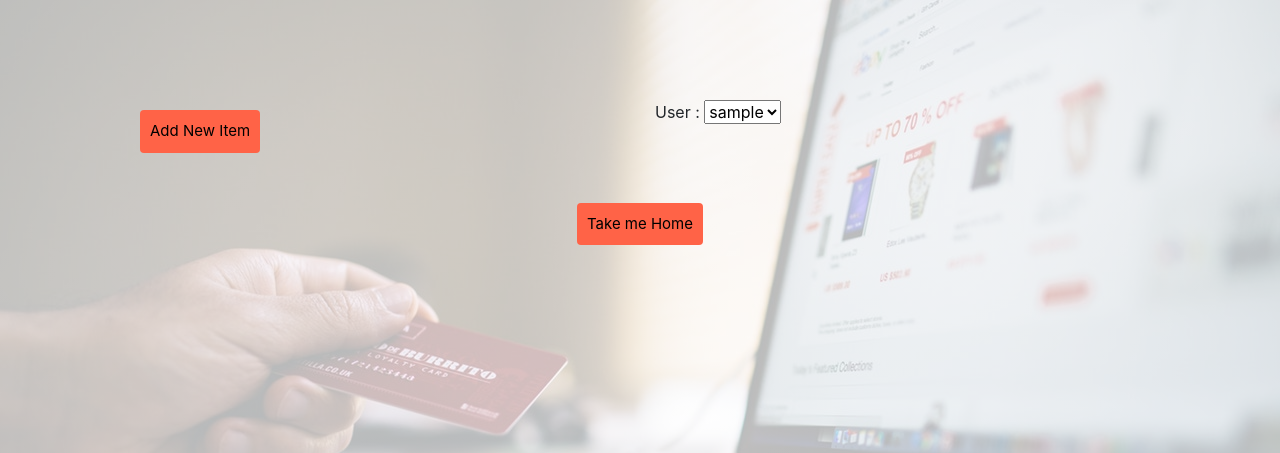
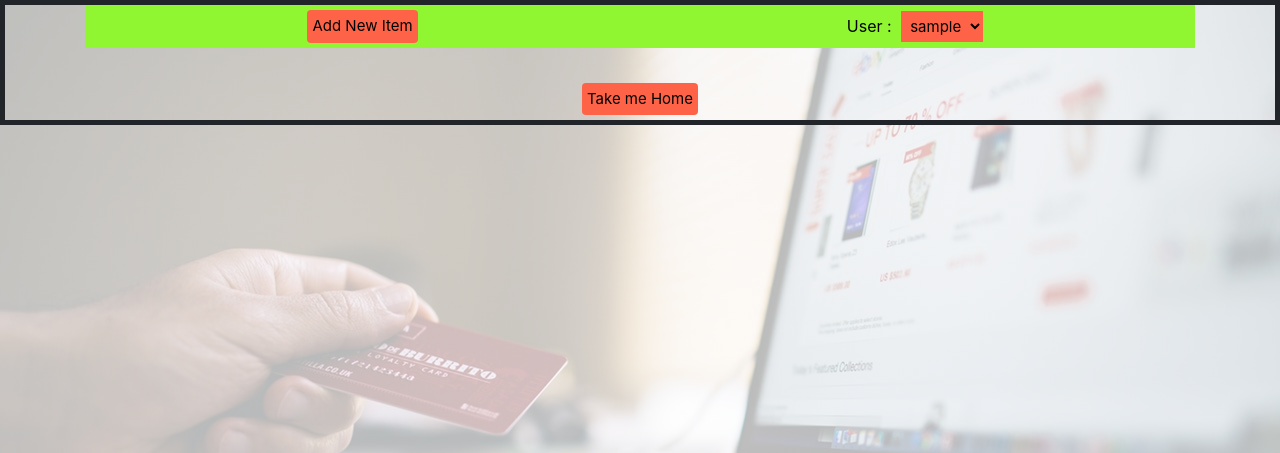
Before and after one commit to raphaelzenou/mongo-flask-project, a Flask app: a page that uses templates/base.html in a window 1280 px wide. Shown: the top 453 px of the page. Run offline with Flask 2, Linux system fonts and the light colour scheme; data that the repository does not hold is empty; parts of the project's set-up code (start-up, migrations or seed data) failed here and were passed over; some libraries are stand-ins or nearby versions.

Commit message:
further bootstrap / css styling

```diff
--- a/static/css/style.css
+++ b/static/css/style.css
@@ -12,16 +12,22 @@ body, html {
     background-size: cover;
 
 }
+.central-container {
+    /* width: 100%; */
+    border-style: solid;
+    border-width: 5px;
+
+}
 
 .row, .col {
 	padding: 0;
 	margin: 0;
 }
 
-.btn {
+.btn, #user_name {
 	font-size: 15px;
-	padding: 10px 10px 10px 10px;
-    margin: 10px;
+	padding: 5px !important;
+    margin: 5px;
     color: black;
     background-color: tomato;
     border: none;
@@ -31,14 +37,33 @@ body, html {
     background-color: #91f632;
 }
 
-.container-fluid {
-    padding: 100px;
-    border-color: tomato;
-    border-width;: 5px;
-}
 
 #home-btn-div {
     text-align: center;
     align-items: center;
-    padding: 30px 0px;
+    padding: 30px 0px 0px 0px;
 }
+
+.top-bar-container{
+    background-color: #91f632;
+    margin: 0px;
+    padding: 0px;
+    width: 100%;
+}
+
+.top-bar {
+    color: black;
+    margin-top: auto;
+    margin-bottom: auto;
+    text-align: center;
+    align-items: center;
+}
+.form-group {
+    margin: 0px;
+    padding: 0px;
+}
+
+
+.alert {
+    margin : 10px !important;
+}
--- a/templates/base.html
+++ b/templates/base.html
@@ -20,18 +20,22 @@
 
     {% with messages = get_flashed_messages(with_categories=true) %}
     {% if messages %}
-    <ul class=flashes>
         {% for category, message in messages %}
-        <li class="{{ category }}">{{ message }}</li>
+
+        <div class="alert alert-warning alert-dismissible fade show" role="alert">
+            <span class="{{ category }}">{{ message }}</span>
+            <button type="button" class="close" data-dismiss="alert" aria-label="Close">
+                <span aria-hidden="true">&times;</span>
+            </button>
+        </div>
         {% endfor %}
-    </ul>
     {% endif %}
     {% endwith %}
 </head>
 
 <body>
 
-    <div class='container-fluid'>
+    <div class='mx-auto central-container'>
 
         <main>
             {% block main %}{% endblock %}
--- a/templates/home.html
+++ b/templates/home.html
@@ -5,11 +5,11 @@
 {% block main %}
 
 <div class="container">
-    <div class="row">
-        <div class="col-md-6">
+    <div class="row top-bar-container">
+        <div class="col-md-6 top-bar">
                 <a class="btn btn-primary" href="{{url_for('new_item_func', selected_user='#')}}">New User</a>
         </div>
-        <div class="col-md-6">
+        <div class="col-md-6 top-bar">
             <form action="{{ url_for('user_filter') }}" method="POST">
 
                 <div class="form-group">
--- a/templates/items.html
+++ b/templates/items.html
@@ -5,11 +5,11 @@
 {% block main %}
 
 <div class="container">
-    <div class="row">
-        <div class="col-md-6">
+    <div class="row top-bar-container">
+        <div class="col-md-6 top-bar">
             <a class="btn btn-primary" href="{{url_for('new_item_func', selected_user=active_user)}}">Add New Item</a>
         </div>
-        <div class="col-md-6">
+        <div class="col-md-6 top-bar">
             <form action="{{ url_for('user_filter') }}" method="POST">
 
                 <div class="form-group">
```
Also changed, not shown: templates/item-confirmation.html (+21 -28 lines).
